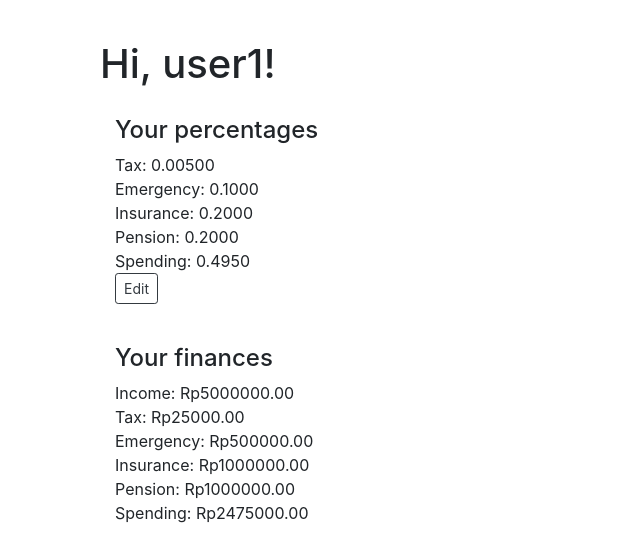
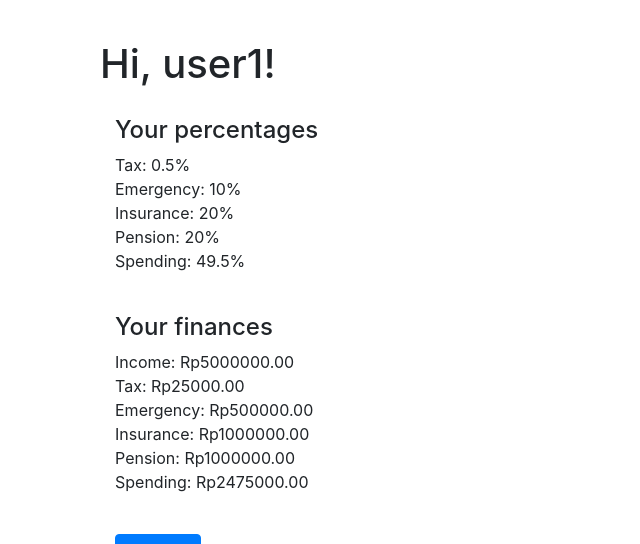
Before and after one commit to tashaem/financeku, a Django app: page /categorize in a window 1280 px wide. Shown: the top 544 px of the page, without its empty margins (0-640 px from the left). Run offline with Django 3.2, Linux system fonts and the light colour scheme; a user stored in the database is signed in; data comes from the database, SQL or seed files in the repository; both versions use the stored data as it was after the commit; some libraries are stand-ins or nearby versions.

Commit message:
Third commit

```diff
--- a/finance/templates/finance/finances.html
+++ b/finance/templates/finance/finances.html
@@ -6,22 +6,12 @@
         <h1>Hi, {{user}}!</h1>
         <div class="container">
             <h4>Your percentages</h4>
-            Tax: <span class="percent">{{ percentages.tax_rate }}</span></br>
-            Emergency: <span class="percent">{{percentages.emergency}}</span></br>
-            Insurance: <span class="percent">{{percentages.insurance}}</span></br>
-            Pension: <span class="percent">{{percentages.pension}}</span></br>
-            Spending: <span class="percent">{{percentages.spending}}</span></br>
+            Tax: <span class="percent">0.5%</span></br>
+            Emergency: <span class="percent">10%</span></br>
+            Insurance: <span class="percent">20%</span></br>
+            Pension: <span class="percent">20%</span></br>
+            Spending: <span class="percent">49.5%</span></br>
 
-            <form action="{% url 'categorize' %}" id="btnform">
-                {% csrf_token %}
-                <!--<input type="text" placeholder="Tax" class="form-control" name="tax_p">
-                <input type="text" placeholder="Emergency" class="form-control" name="emergency_p">
-                <input type="text" placeholder="Insurance" class="form-control" name="insurance_p">
-                <input type="text" placeholder="Pension" class="form-control" name="pension_p">
-                <input type="text" placeholder="Spending" class="form-control" name="spending_p">-->
-                <button class="btn btn-outline-dark btn-sm" id="editbtn">Edit</button>
-                <button class="btn btn-dark btn-sm" id="savebtn">Save</button>
-            </form>
         </div>
 
         <div class="container">
--- a/finance/templates/finance/index.html
+++ b/finance/templates/finance/index.html
@@ -9,7 +9,7 @@
                     <input type="text" placeholder="Your monthly income" class="form-control" name="income">
                 </div>
                 <div class="col-9">
-                    <button class="btn btn-outline-primary" name="income">Enter</button>
+                    <button class="btn btn-outline-primary">Enter</button>
                 </div>
             </div>
         </form>
--- a/finance/views.py
+++ b/finance/views.py
@@ -16,25 +16,21 @@ from django.http import JsonResponse
 def categorize(request):
     try:
         personal_finances = Finance.objects.get(user=request.user)
-        percentages = Percentages.objects.get(user=request.user)
+        percentages = Percentages.objects.get(id=1)
     except:
         personal_finances = None
         percentages = None
 
     if request.method == "POST":
-        if 'income' in request.POST:
-            income = request.POST["income"]
+        income = Decimal(request.POST["income"])
 
-            if personal_finances == None:
-                income1 = Finance(user=request.user, income=income)
-                income1.save()
+        if personal_finances == None:
+            income1 = Finance(user=request.user, income=income)
+            income1.save()
+        else:
+            personal_finances.income = income
+            personal_finances.save()
 
-        if 'update_p' in request.POST:
-            tax_p = request.POST["tax_p"]
-            emergency_p = request.POST["emergency_p"]
-            insurance_p = request.POST["insurance_p"]
-            pension_p = request.POST["pension_p"]
-            spending_p = request.POST["spending_p"]
 
 
 
@@ -43,7 +39,7 @@ def categorize(request):
     emergency_p = percentages.emergency
     insurance_p = percentages.insurance
     pension_p = percentages.pension
-    spending_p = Decimal(1-tax_p -emergency_p-insurance_p-pension_p)
+    spending_p = Decimal(1- tax_p -emergency_p -insurance_p -pension_p)
 
 
     # Calculating respective categories
```
Also changed, not shown: db.sqlite3, finance/migrations/0005_auto_20200816_0151.py (added).
